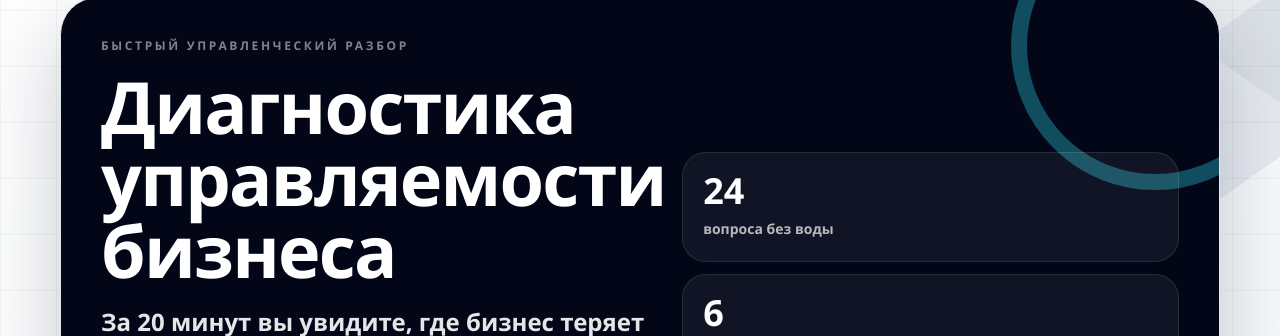
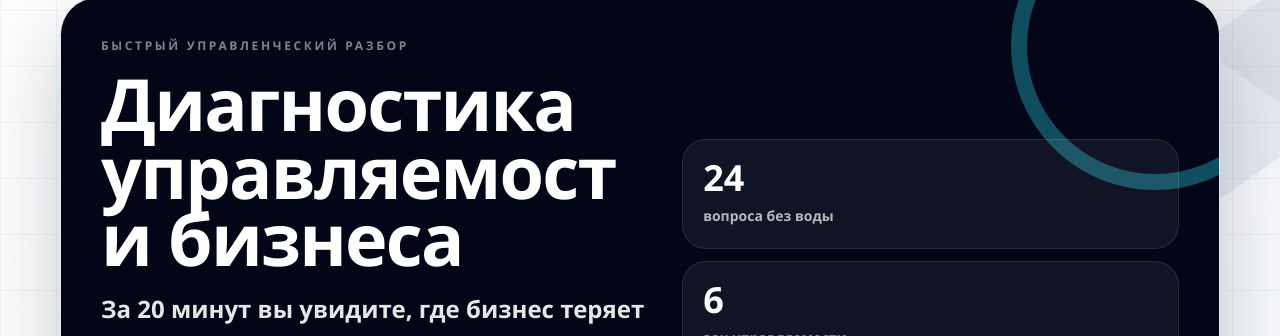
Before and after one commit to digitalmikhin-code/denis-journal, a Next.js app: page /lead/business-control-diagnostic in a window 1280 px wide. Shown: the part 270-606 px from the top of the page. Built offline with nearby package versions, Linux system fonts and the light colour scheme; no server answers.

Commit message:
Исправить мобильный заголовок диагностики

```diff
--- a/app/lead/business-control-diagnostic/page.tsx
+++ b/app/lead/business-control-diagnostic/page.tsx
@@ -28,11 +28,11 @@ export default function BusinessControlDiagnosticPage(): JSX.Element {
         <div className="pointer-events-none absolute -right-20 -top-24 h-72 w-72 rounded-full border-[16px] border-[#2bd0e2]/35" />
         <div className="pointer-events-none absolute -bottom-24 left-8 h-60 w-60 rounded-full border-[14px] border-[#f5d45d]/30" />
         <div className="relative grid gap-8 lg:grid-cols-[1.05fr_0.95fr] lg:items-end">
-          <div>
+          <div className="min-w-0">
             <p className="text-xs font-semibold uppercase tracking-[0.22em] text-white/50">
               Быстрый управленческий разбор
             </p>
-            <h1 className="mt-4 max-w-[13ch] text-5xl font-black leading-[0.94] tracking-tight md:text-7xl">
+            <h1 className="mt-4 max-w-full text-[clamp(1.5rem,7.5vw,3rem)] font-black leading-tight tracking-tight [overflow-wrap:anywhere] sm:text-5xl md:max-w-[13ch] md:text-7xl md:leading-[0.94]">
               {BUSINESS_CONTROL_DIAGNOSTIC.title}
             </h1>
             <p className="mt-5 max-w-[58ch] text-xl font-semibold leading-tight text-white/90 md:text-2xl">
```
